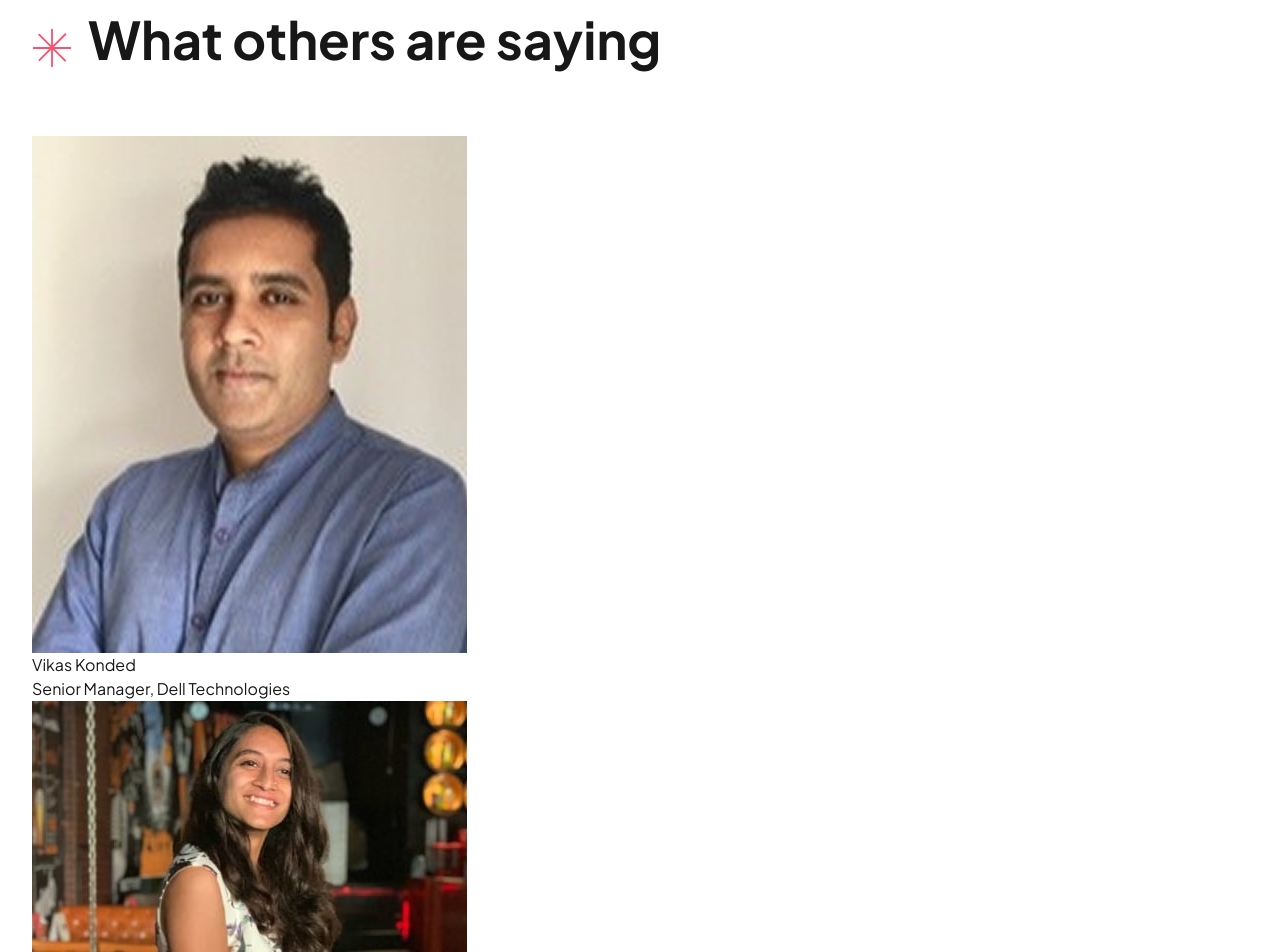
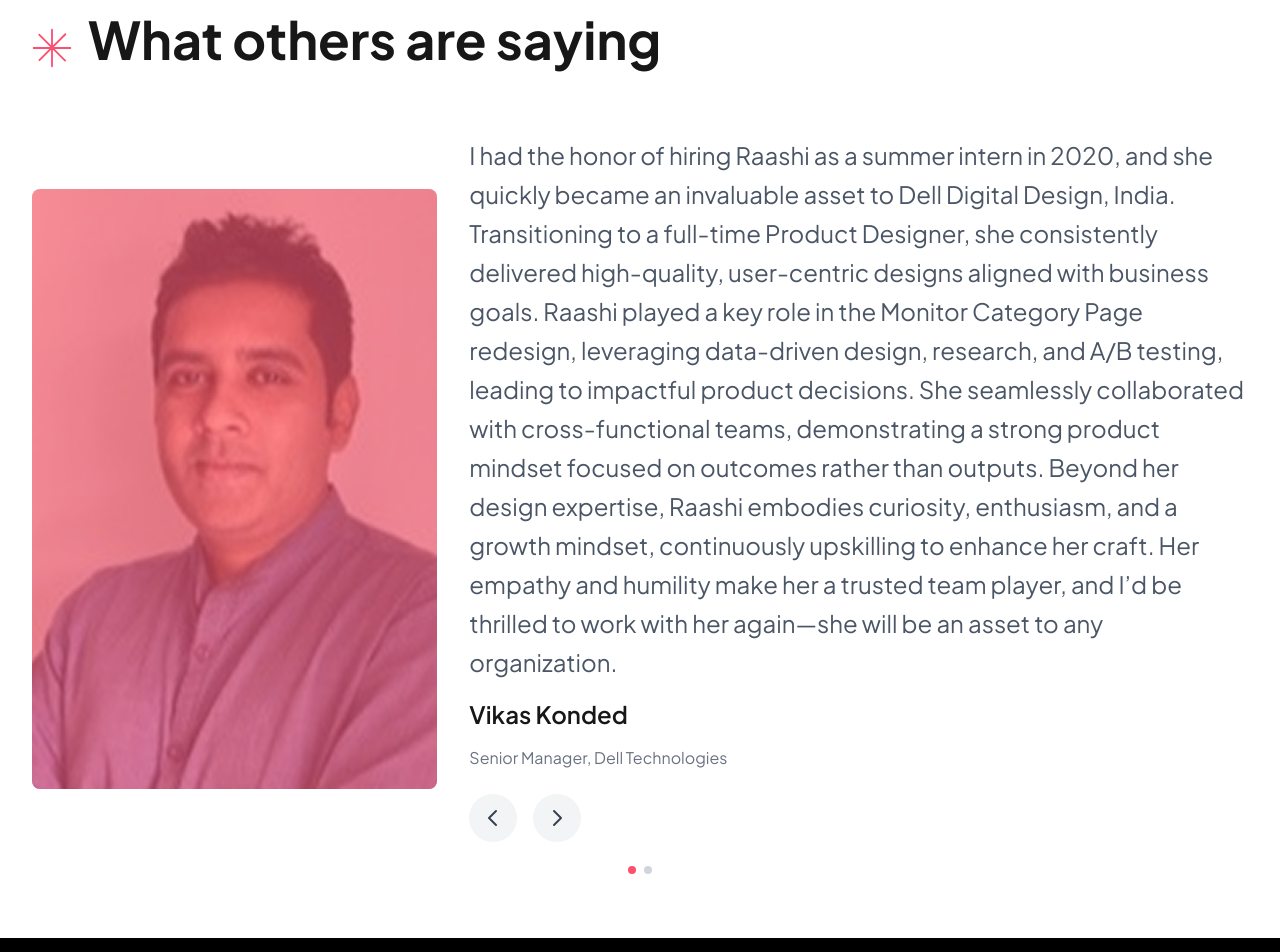
Before and after one commit to Dev-eloperr/next-folio, a Next.js app: page / in a window 1280 px wide. Shown: the part 4600-5552 px from the top of the page. Built offline with nearby package versions, Linux system fonts and the light colour scheme.

Commit message:
basic carousel for testimonials

```diff
--- a/src/app/(home)/page.tsx
+++ b/src/app/(home)/page.tsx
@@ -224,7 +224,7 @@ export default function Home() {
             imageSrc: item.imageSrc,
             caption: item.name,
             subcaption: item.position,
-            imageFilter: "grayscale(100%)"
+            imageFilter: "bg-accent/60"
         }))} />
         {/* <AnimatedImageList data={TESTIMONIALS} /> */}
       </section>
--- a/src/components/Carousel.tsx
+++ b/src/components/Carousel.tsx
@@ -1,5 +1,8 @@
+"use client";
+
 import { StaticImageData } from "next/image";
 import Image from "next/image";
+import { useState } from "react";
 
 export default function Carousel({ data }: { data:
     {
@@ -10,15 +13,136 @@ export default function Carousel({ data }: { data:
         imageFilter?: string;
     }[]
 }) {
+    const [currentIndex, setCurrentIndex] = useState(0);
+
+    const goToPrevious = () => {
+        setCurrentIndex((prevIndex) =>
+            prevIndex === 0 ? data.length - 1 : prevIndex - 1
+        );
+    };
+
+    const goToNext = () => {
+        setCurrentIndex((prevIndex) =>
+            prevIndex === data.length - 1 ? 0 : prevIndex + 1
+        );
+    };
+
+    if (!data || data.length === 0) return null;
+
+    const currentItem = data[currentIndex];
+
     return (
-        <div>
-            {data.map((item, index) => (
-                <div key={index}>
-                    <Image src={item.imageSrc} alt={item.caption} className={item.imageFilter} />
-                    <h3>{item.caption}</h3>
-                    <p>{item.subcaption}</p>
+        <div className="relative w-full">
+            {/* Mobile Layout (< md): Stacked and centered */}
+            <div className="md:hidden">
+                <div className="flex flex-col items-center space-y-4 px-12">
+                    {/* Image */}
+                    <div className="relative w-48 h-48 flex-shrink-0">
+                        <Image
+                            src={currentItem.imageSrc}
+                            alt={currentItem.caption}
+                            className="w-full h-full object-cover rounded-lg"
+                            fill
+                        />
+                        {currentItem.imageFilter && (
+                            <div className={`absolute inset-0 rounded-lg ${currentItem.imageFilter}`}></div>
+                        )}
+                    </div>
+
+                    {/* Content */}
+                    <div className="text-center space-y-2">
+                        <p className="text-2xl font-secondary text-gray-600 leading-relaxed">{currentItem.body}</p>
+                        <h3 className="text-lg font-semibold">{currentItem.caption}</h3>
+                        <p className="text-sm text-gray-500">{currentItem.subcaption}</p>
+                    </div>
                 </div>
-            ))}
+
+                {/* Navigation arrows for mobile */}
+                <button
+                    onClick={goToPrevious}
+                    className="absolute left-2 top-1/2 -translate-y-1/2 p-2 rounded-full bg-white/80 hover:bg-white shadow-md transition-colors"
+                    aria-label="Previous item"
+                >
+                    <svg className="w-5 h-5 text-gray-700" fill="none" stroke="currentColor" viewBox="0 0 24 24">
+                        <path strokeLinecap="round" strokeLinejoin="round" strokeWidth={2} d="M15 19l-7-7 7-7" />
+                    </svg>
+                </button>
+
+                <button
+                    onClick={goToNext}
+                    className="absolute right-2 top-1/2 -translate-y-1/2 p-2 rounded-full bg-white/80 hover:bg-white shadow-md transition-colors"
+                    aria-label="Next item"
+                >
+                    <svg className="w-5 h-5 text-gray-700" fill="none" stroke="currentColor" viewBox="0 0 24 24">
+                        <path strokeLinecap="round" strokeLinejoin="round" strokeWidth={2} d="M9 5l7 7-7 7" />
+                    </svg>
+                </button>
+            </div>
+
+            {/* Desktop Layout (>= md): Side by side */}
+            <div className="hidden md:flex md:gap-8 md:items-center">
+                {/* Left side: Image */}
+                <div className="relative w-1/3 flex-shrink-0 h-150">
+                    <Image
+                        src={currentItem.imageSrc}
+                        alt={currentItem.caption}
+                        className="w-full h-full object-cover rounded-lg"
+                        fill
+                    />
+                    {currentItem.imageFilter && (
+                        <div className={`absolute inset-0 rounded-lg ${currentItem.imageFilter}`}></div>
+                    )}
+                </div>
+
+                {/* Right side: Content and navigation */}
+                <div className="w-2/3 space-y-6">
+                    {/* Content */}
+                    <div className="space-y-4">
+                        <p className="text-2xl font-secondary text-gray-600 leading-relaxed">{currentItem.body}</p>
+                        <h3 className="text-2xl font-semibold">{currentItem.caption}</h3>
+                        <p className="text-gray-500">{currentItem.subcaption}</p>
+                    </div>
+
+                    {/* Navigation arrows */}
+                    <div className="flex gap-4">
+                        <button
+                            onClick={goToPrevious}
+                            className="p-3 rounded-full bg-gray-100 hover:bg-gray-200 transition-colors"
+                            aria-label="Previous item"
+                        >
+                            <svg className="w-6 h-6 text-gray-700" fill="none" stroke="currentColor" viewBox="0 0 24 24">
+                                <path strokeLinecap="round" strokeLinejoin="round" strokeWidth={2} d="M15 19l-7-7 7-7" />
+                            </svg>
+                        </button>
+
+                        <button
+                            onClick={goToNext}
+                            className="p-3 rounded-full bg-gray-100 hover:bg-gray-200 transition-colors"
+                            aria-label="Next item"
+                        >
+                            <svg className="w-6 h-6 text-gray-700" fill="none" stroke="currentColor" viewBox="0 0 24 24">
+                                <path strokeLinecap="round" strokeLinejoin="round" strokeWidth={2} d="M9 5l7 7-7 7" />
+                            </svg>
+                        </button>
+                    </div>
+                </div>
+            </div>
+
+            {/* Dots indicator */}
+            <div className="flex justify-center mt-6 space-x-2">
+                {data.map((_, index) => (
+                    <button
+                        key={index}
+                        onClick={() => setCurrentIndex(index)}
+                        className={`w-2 h-2 rounded-full transition-colors ${
+                            index === currentIndex
+                                ? 'bg-accent'
+                                : 'bg-gray-300 hover:bg-gray-400'
+                        }`}
+                        aria-label={`Go to item ${index + 1}`}
+                    />
+                ))}
+            </div>
         </div>
     );
 }
```
